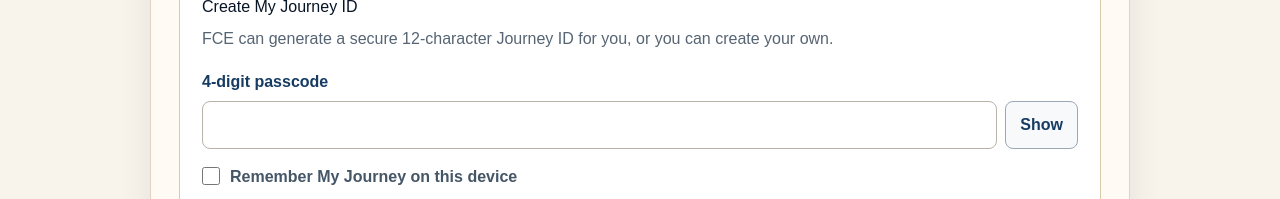
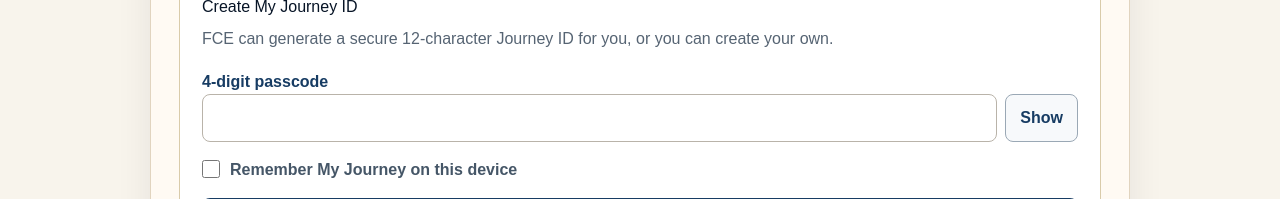
Before and after one commit to FaithChangesEverything/website, a Next.js app: page /journey/save-progress in a window 1280 px wide. Both pictures are taken after a click on the button "Create a Journey ID". Shown: the part 809-1008 px from the top of the page. Built offline with nearby package versions, Linux system fonts and the light colour scheme; no server answers.

Commit message:
Keep passcode toggle separate from its form label

```diff
--- a/app/journey/save-progress/PasscodeInput.tsx
+++ b/app/journey/save-progress/PasscodeInput.tsx
@@ -14,8 +14,8 @@
   const inputId = `journey-${name}`;
 
   return (
-    <label htmlFor={inputId}>
-      {label}
+    <div className={styles.passcodeGroup}>
+      <label htmlFor={inputId}>{label}</label>
       <span className={styles.passcodeField}>
         <input
           id={inputId}
@@ -38,6 +38,6 @@
           {visible ? "Hide" : "Show"}
         </button>
       </span>
-    </label>
+    </div>
   );
 }
```
